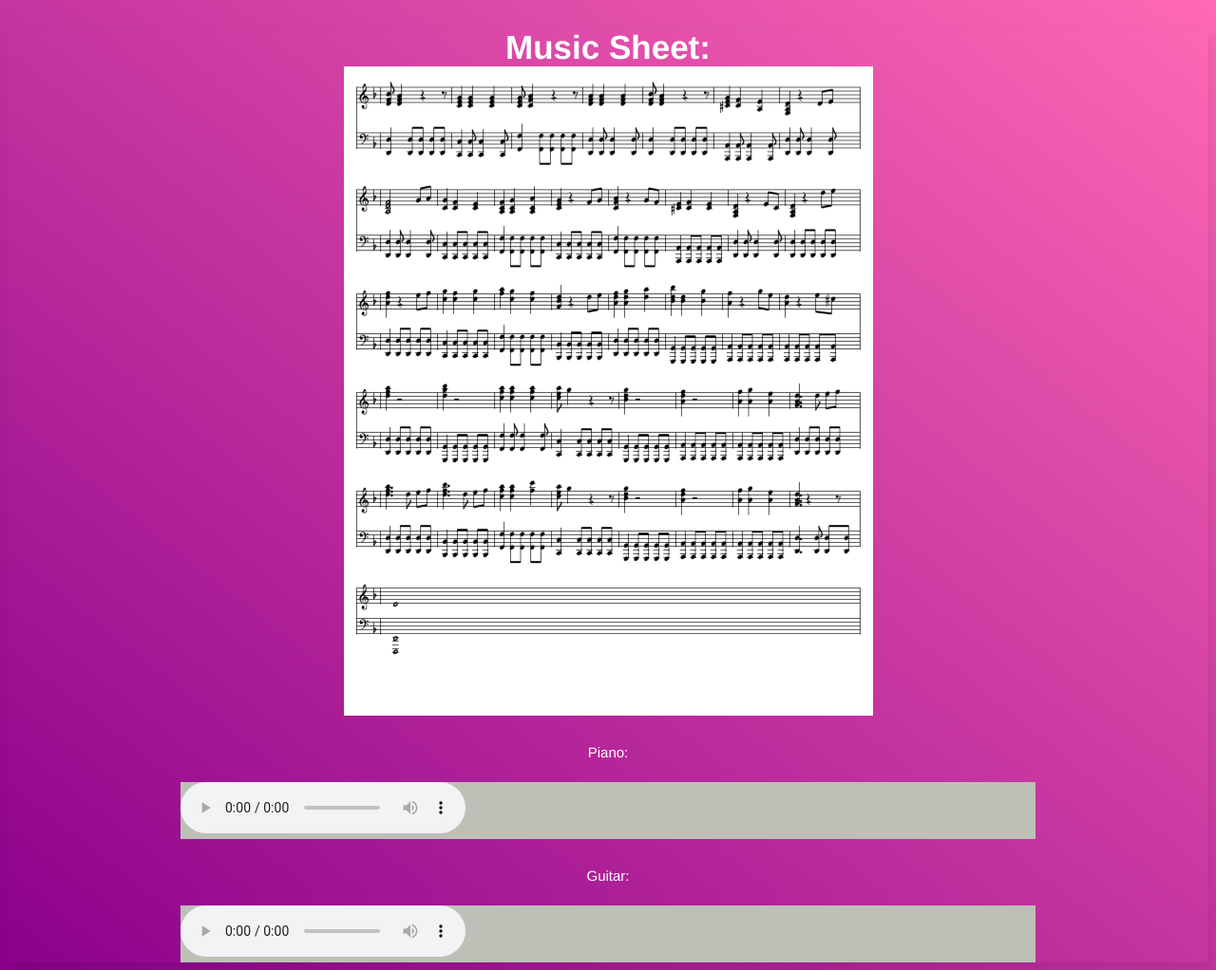
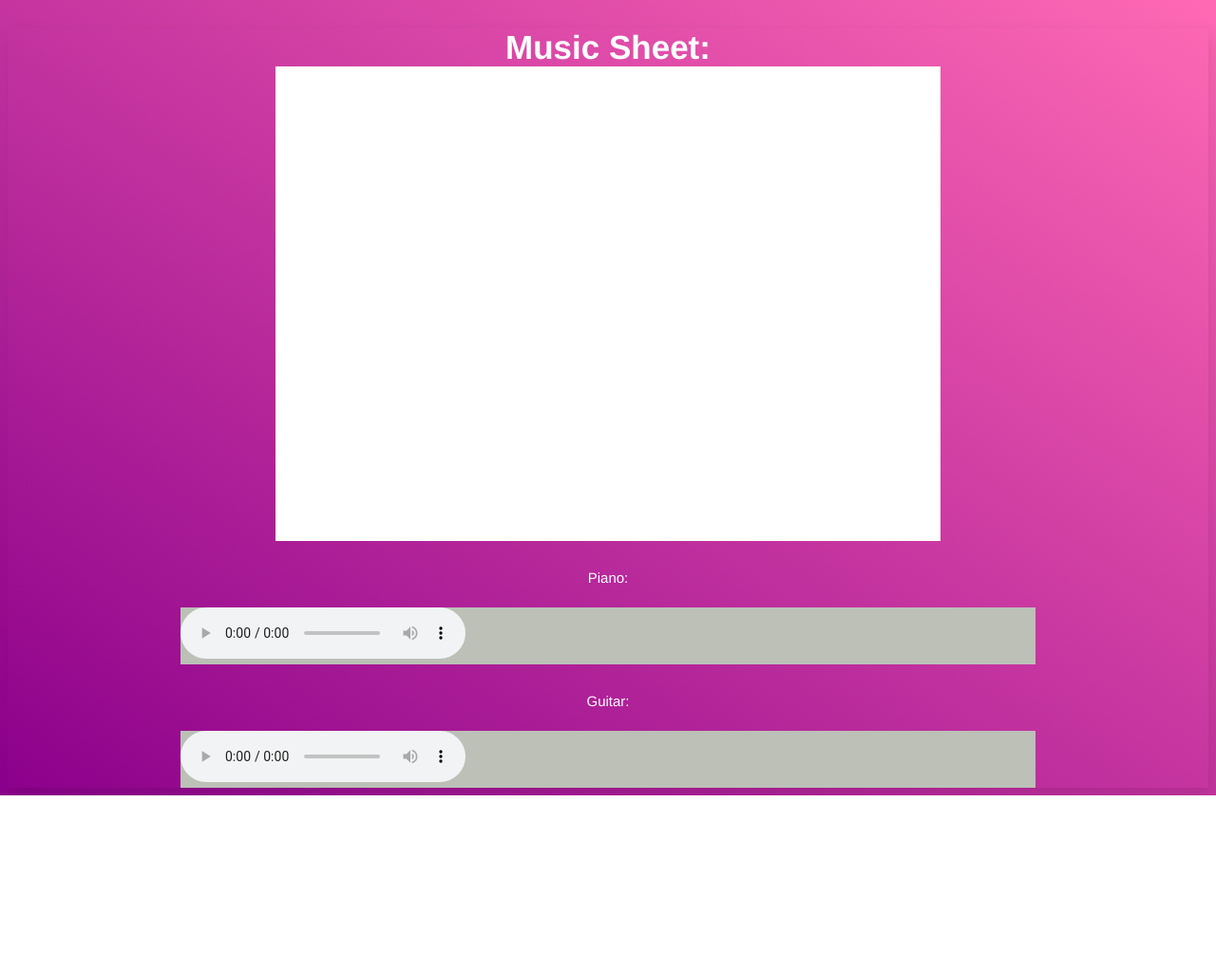
Before and after one commit to A-Aidyn/junctionX2020, a Django app: page /result/ in a window 1280 px wide. Shown: the whole page at 95% size. After the commit the page ends 838 px from the top, so only its background shows below. Run offline with Django 3.2, Linux system fonts and the light colour scheme.

Commit message:
Revert "music sheet added"
This reverts commit 92479354ec9a1dba08bd3bf80050503c88bde0cf.

```diff
--- a/musicConv/main/static/main/style.css
+++ b/musicConv/main/static/main/style.css
@@ -62,8 +62,10 @@
 	font-family: Helvetica;
 }
 .square{
-	width:557px;
-	margin: auto auto;
+	height: var(--space);
+	width:700px;
+	background-color: #fff;
+	margin: auto;
 }
 .forAudio{
 	height: 60px;
--- a/musicConv/main/templates/main/RES.html
+++ b/musicConv/main/templates/main/RES.html
@@ -16,7 +16,7 @@
     </div>
 
     <div class="square">
-        <img src="{%static 'main/note.png' %}" width=557 height=684 alt="Corrupted MIDI file">
+        <p class=tut_text>Here!</p>
     </div>
 
     <p class=tut_text>
```
Also changed, not shown: musicConv/main/static/main/note.png (deleted), 1 other file.
